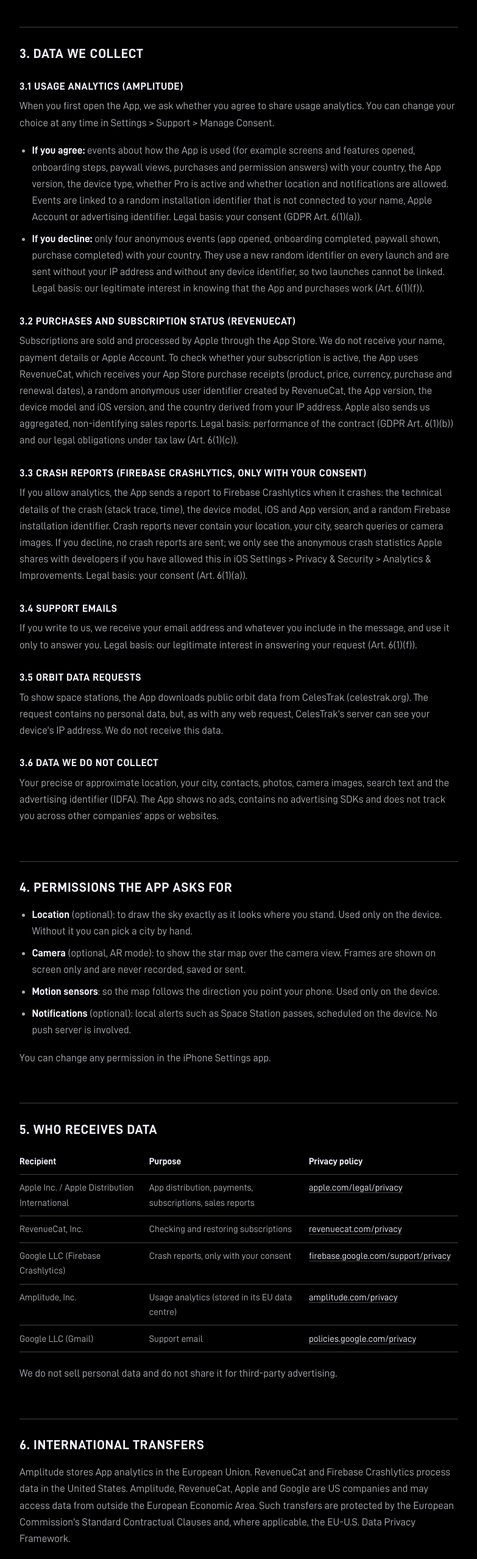
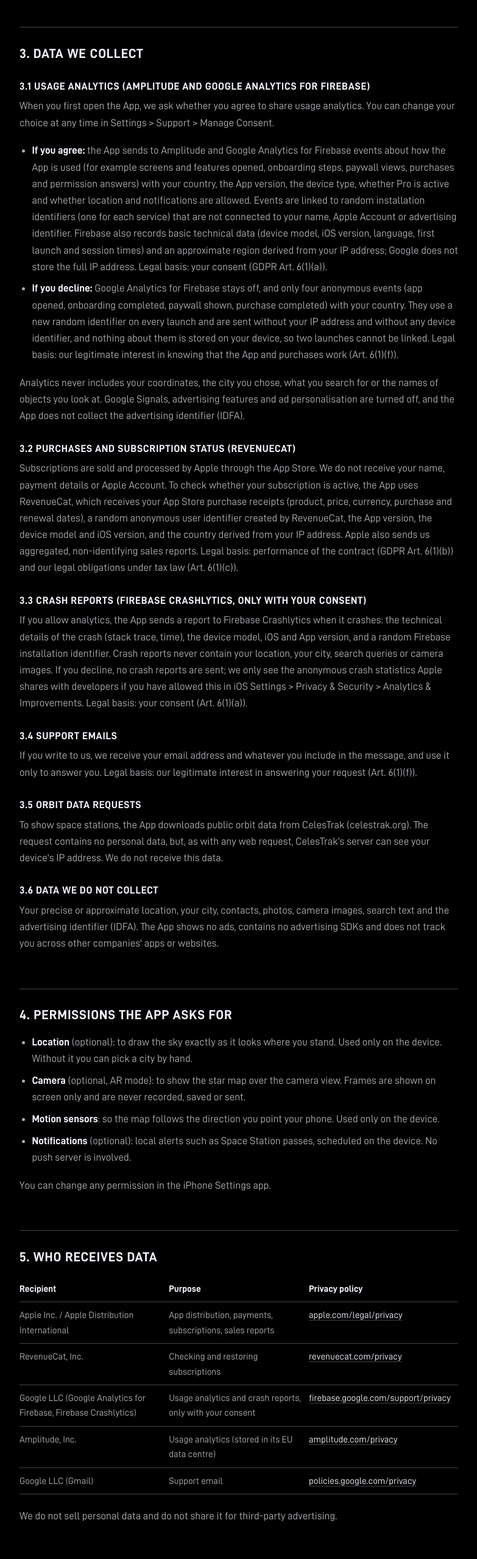
Before and after one commit to Nightmapapp/nightmapapp.github.io, a plain HTML site: page privacy.html in a window 1280 px wide. Shown: the part 1060-3616 px from the top of the page at 61% size, without its empty margins (248-1031 px from the left). Drawn offline with Linux system fonts and the light colour scheme.

Commit message:
Add files via upload

```diff
--- a/privacy.html
+++ b/privacy.html
@@ -38,12 +38,13 @@
 <p>Star, planet, Moon and satellite positions, events and alerts are calculated on your iPhone. Your location, the city you choose, your search queries and the objects you look at stay on the device and are not sent to us or to anyone else.</p>
 
 <h2>3. Data we collect</h2>
-<h3>3.1 Usage analytics (Amplitude)</h3>
+<h3>3.1 Usage analytics (Amplitude and Google Analytics for Firebase)</h3>
 <p>When you first open the App, we ask whether you agree to share usage analytics. You can change your choice at any time in Settings &gt; Support &gt; Manage Consent.</p>
 <ul>
-  <li><strong>If you agree:</strong> events about how the App is used (for example screens and features opened, onboarding steps, paywall views, purchases and permission answers) with your country, the App version, the device type, whether Pro is active and whether location and notifications are allowed. Events are linked to a random installation identifier that is not connected to your name, Apple Account or advertising identifier. Legal basis: your consent (GDPR Art. 6(1)(a)).</li>
-  <li><strong>If you decline:</strong> only four anonymous events (app opened, onboarding completed, paywall shown, purchase completed) with your country. They use a new random identifier on every launch and are sent without your IP address and without any device identifier, so two launches cannot be linked. Legal basis: our legitimate interest in knowing that the App and purchases work (Art. 6(1)(f)).</li>
+  <li><strong>If you agree:</strong> the App sends to Amplitude and Google Analytics for Firebase events about how the App is used (for example screens and features opened, onboarding steps, paywall views, purchases and permission answers) with your country, the App version, the device type, whether Pro is active and whether location and notifications are allowed. Events are linked to random installation identifiers (one for each service) that are not connected to your name, Apple Account or advertising identifier. Firebase also records basic technical data (device model, iOS version, language, first launch and session times) and an approximate region derived from your IP address; Google does not store the full IP address. Legal basis: your consent (GDPR Art. 6(1)(a)).</li>
+  <li><strong>If you decline:</strong> Google Analytics for Firebase stays off, and only four anonymous events (app opened, onboarding completed, paywall shown, purchase completed) with your country. They use a new random identifier on every launch and are sent without your IP address and without any device identifier, and nothing about them is stored on your device, so two launches cannot be linked. Legal basis: our legitimate interest in knowing that the App and purchases work (Art. 6(1)(f)).</li>
 </ul>
+<p>Analytics never includes your coordinates, the city you chose, what you search for or the names of objects you look at. Google Signals, advertising features and ad personalisation are turned off, and the App does not collect the advertising identifier (IDFA).</p>
 <h3>3.2 Purchases and subscription status (RevenueCat)</h3>
 <p>Subscriptions are sold and processed by Apple through the App Store. We do not receive your name, payment details or Apple Account. To check whether your subscription is active, the App uses RevenueCat, which receives your App Store purchase receipts (product, price, currency, purchase and renewal dates), a random anonymous user identifier created by RevenueCat, the App version, the device model and iOS version, and the country derived from your IP address. Apple also sends us aggregated, non-identifying sales reports. Legal basis: performance of the contract (GDPR Art. 6(1)(b)) and our legal obligations under tax law (Art. 6(1)(c)).</p>
 <h3>3.3 Crash reports (Firebase Crashlytics, only with your consent)</h3>
@@ -69,18 +70,18 @@
   <tr><th>Recipient</th><th>Purpose</th><th>Privacy policy</th></tr>
   <tr><td>Apple Inc. / Apple Distribution International</td><td>App distribution, payments, subscriptions, sales reports</td><td><a href="https://www.apple.com/legal/privacy/">apple.com/legal/privacy</a></td></tr>
   <tr><td>RevenueCat, Inc.</td><td>Checking and restoring subscriptions</td><td><a href="https://www.revenuecat.com/privacy">revenuecat.com/privacy</a></td></tr>
-  <tr><td>Google LLC (Firebase Crashlytics)</td><td>Crash reports, only with your consent</td><td><a href="https://firebase.google.com/support/privacy">firebase.google.com/support/privacy</a></td></tr>
+  <tr><td>Google LLC (Google Analytics for Firebase, Firebase Crashlytics)</td><td>Usage analytics and crash reports, only with your consent</td><td><a href="https://firebase.google.com/support/privacy">firebase.google.com/support/privacy</a></td></tr>
   <tr><td>Amplitude, Inc.</td><td>Usage analytics (stored in its EU data centre)</td><td><a href="https://amplitude.com/privacy">amplitude.com/privacy</a></td></tr>
   <tr><td>Google LLC (Gmail)</td><td>Support email</td><td><a href="https://policies.google.com/privacy">policies.google.com/privacy</a></td></tr>
 </table>
 <p>We do not sell personal data and do not share it for third-party advertising.</p>
 
 <h2>6. International transfers</h2>
-<p>Amplitude stores App analytics in the European Union. RevenueCat and Firebase Crashlytics process data in the United States. Amplitude, RevenueCat, Apple and Google are US companies and may access data from outside the European Economic Area. Such transfers are protected by the European Commission's Standard Contractual Clauses and, where applicable, the EU-U.S. Data Privacy Framework.</p>
+<p>Amplitude stores App analytics in the European Union. RevenueCat, Google Analytics for Firebase and Firebase Crashlytics may process data in the United States. Amplitude, RevenueCat, Apple and Google are US companies and may access data from outside the European Economic Area. Such transfers are protected by the European Commission's Standard Contractual Clauses and, where applicable, the EU-U.S. Data Privacy Framework.</p>
 
 <h2>7. How long we keep data</h2>
 <ul>
-  <li>Analytics events: up to 24 months, then deleted.</li>
+  <li>Analytics events: up to 24 months in Amplitude and 14 months in Google Analytics for Firebase, then deleted.</li>
   <li>Crash reports: 90 days.</li>
   <li>Purchase and subscription records (RevenueCat): for as long as you have a subscription and then for the period required by Polish tax law.</li>
   <li>Support emails: up to 2 years after the conversation ends.</li>
@@ -89,7 +90,7 @@
 </ul>
 
 <h2>8. Your rights</h2>
-<p>Under the GDPR you have the right to access, correct and delete your data, to restrict or object to processing, to data portability, and to withdraw consent at any time without affecting earlier processing. To exercise a right, write to <a href="mailto:nightmap.support@gmail.com">nightmap.support@gmail.com</a>. Because there are no accounts, your data is identified only by random identifiers (the analytics installation identifier and the RevenueCat user identifier). To help us find your data, include them in your email: you can copy them in the App under Settings &gt; Support &gt; Manage Consent. You may also lodge a complaint with the Polish data protection authority, the President of the Personal Data Protection Office (UODO), ul. Stawki 2, 00-193 Warsaw, <a href="https://uodo.gov.pl">uodo.gov.pl</a>, or with the authority in your own country.</p>
+<p>Under the GDPR you have the right to access, correct and delete your data, to restrict or object to processing, to data portability, and to withdraw consent at any time without affecting earlier processing. To exercise a right, write to <a href="mailto:nightmap.support@gmail.com">nightmap.support@gmail.com</a>. Because there are no accounts, your data is identified only by random identifiers (the analytics installation identifiers and the RevenueCat user identifier). To help us find your data, include them in your email: you can copy them in the App under Settings &gt; Support &gt; Manage Consent. You may also lodge a complaint with the Polish data protection authority, the President of the Personal Data Protection Office (UODO), ul. Stawki 2, 00-193 Warsaw, <a href="https://uodo.gov.pl">uodo.gov.pl</a>, or with the authority in your own country.</p>
 <p>If you live in California or another US state with a privacy law, you have similar rights to know, delete and correct data. We do not sell or share personal information as defined by those laws.</p>
 
 <h2>9. Children</h2>
```
